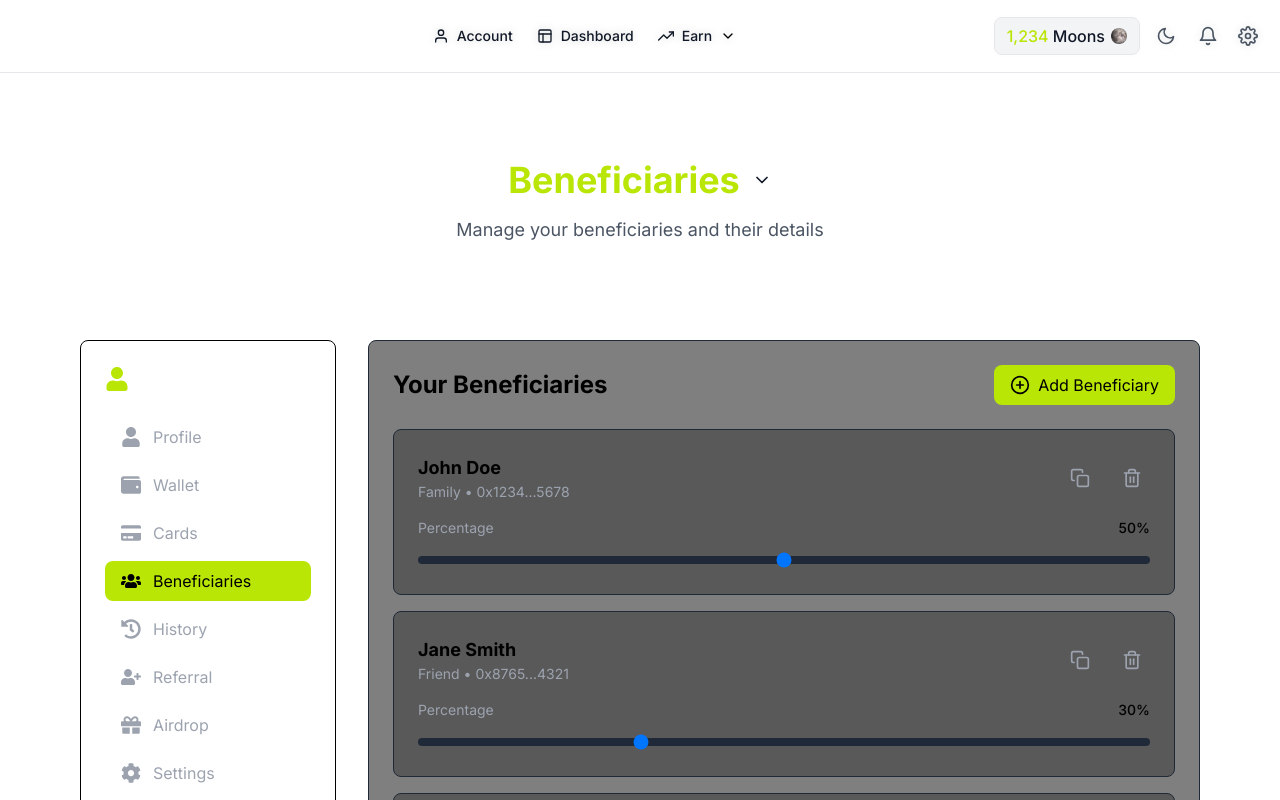
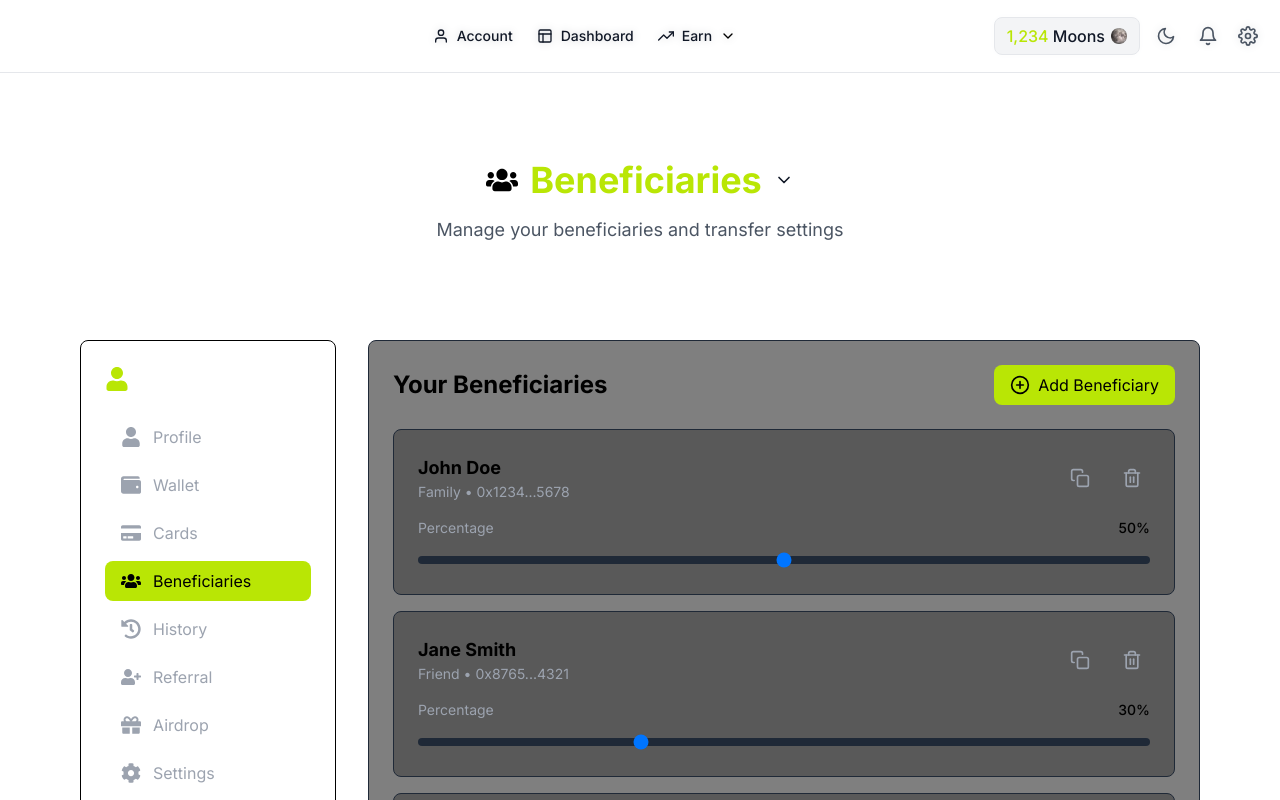
Before and after one commit to w3-surfer/credible-finance, a Next.js app: page /account/beneficiaries in a window 1280 px wide. Shown: the top 800 px of the page. Built offline with nearby package versions, Linux system fonts and the light colour scheme.

Commit message:
feat: add icons to all account menu page titles

```diff
--- a/src/components/PageTitle.tsx
+++ b/src/components/PageTitle.tsx
@@ -2,6 +2,7 @@
 
 import { IconType } from 'react-icons';
 import { FiDollarSign, FiLock, FiServer, FiUser, FiLayout, FiTrendingUp, FiChevronDown } from 'react-icons/fi';
+import { FaWallet, FaCreditCard, FaUsers, FaHistory, FaUserPlus, FaGift, FaCog } from 'react-icons/fa';
 import { usePathname } from 'next/navigation';
 import Link from 'next/link';
 import { useState, useRef, useEffect } from 'react';
@@ -18,6 +19,46 @@ const titles = {
     title: 'Account',
     subtitle: 'Manage your account settings and preferences',
     icon: FiUser
+  },
+  '/account/profile': {
+    title: 'Profile',
+    subtitle: 'Manage your personal information and account details',
+    icon: FiUser
+  },
+  '/account/wallet': {
+    title: 'Wallet',
+    subtitle: 'Manage your wallets and view balances',
+    icon: FaWallet
+  },
+  '/account/cards': {
+    title: 'Cards',
+    subtitle: 'Manage your payment cards and transactions',
+    icon: FaCreditCard
+  },
+  '/account/beneficiaries': {
+    title: 'Beneficiaries',
+    subtitle: 'Manage your beneficiaries and transfer settings',
+    icon: FaUsers
+  },
+  '/account/history': {
+    title: 'History',
+    subtitle: 'View your transaction history and activity',
+    icon: FaHistory
+  },
+  '/account/referral': {
+    title: 'Referral',
+    subtitle: 'Invite friends and earn rewards',
+    icon: FaUserPlus
+  },
+  '/account/airdrop': {
+    title: 'Airdrop',
+    subtitle: 'Participate in token airdrops and earn rewards',
+    icon: FaGift
+  },
+  '/account/settings': {
+    title: 'Settings',
+    subtitle: 'Customize your account preferences and security settings',
+    icon: FaCog
   },
   '/dashboard': {
     title: 'Dashboard',
```
